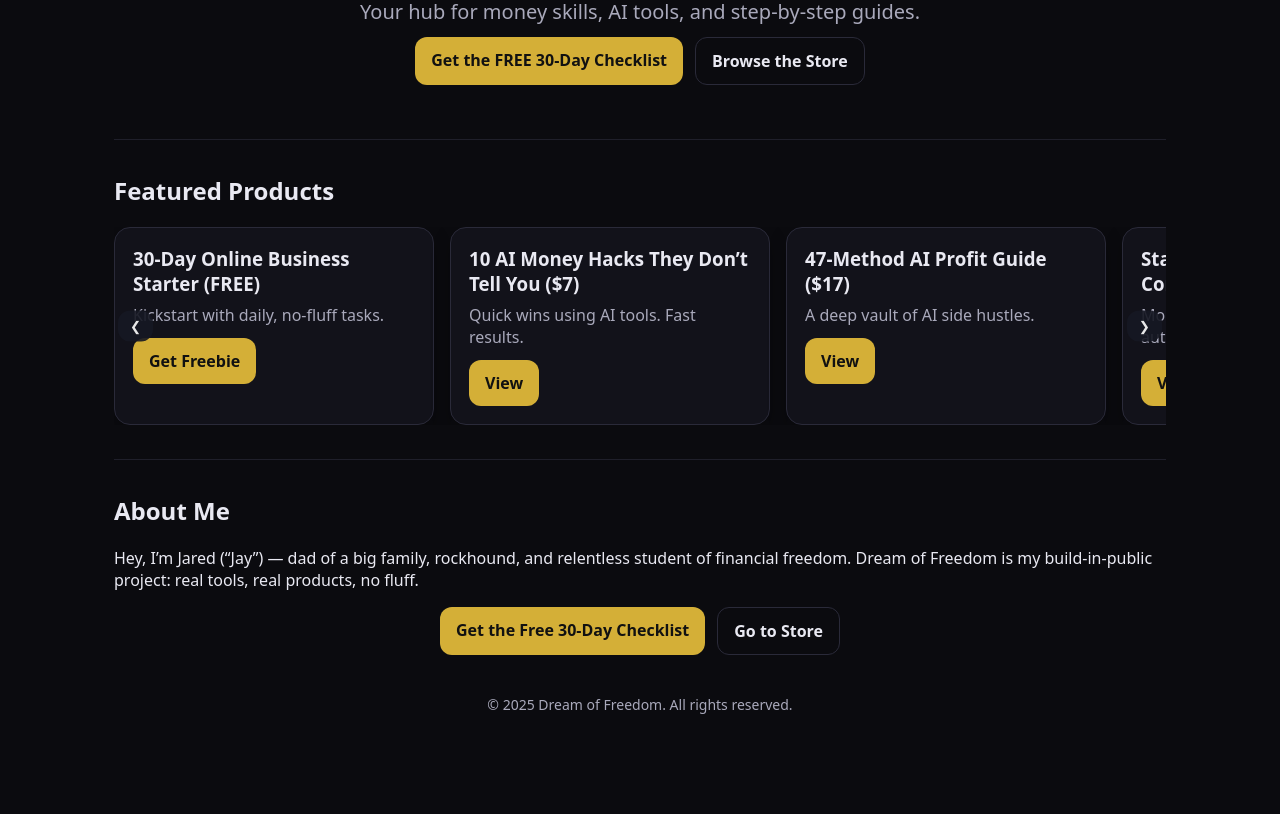
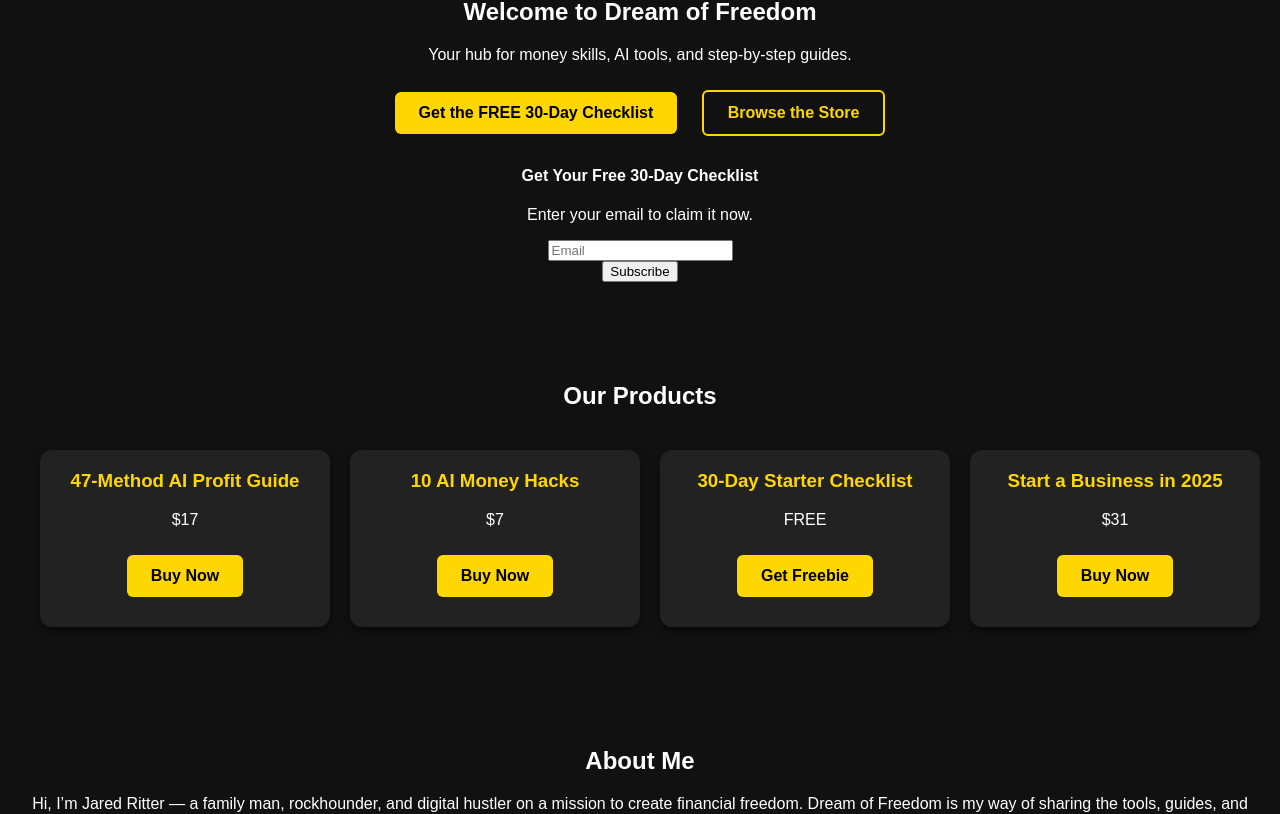
Before and after one commit to jared6nine/this-is-it, a plain HTML site: page index.html in a window 1280 px wide. Shown: the part 157-971 px from the top of the page. Before the commit the page ends 903 px from the top, so only its background shows below. Drawn offline with Linux system fonts and the light colour scheme; no server answers; a script that the page names is missing; a web font is replaced by a local one.

Commit message:
Update index.html

```diff
--- a/index.html
+++ b/index.html
@@ -1,63 +1,30 @@
-<!doctype html>
+<!DOCTYPE html>
 <html lang="en">
 <head>
-    <meta charset="utf-8" />
-    <meta name="viewport" content="width=device-width, initial-scale=1" />
-    <title>Dream of Freedom — Your Hub for Freedom, Wealth & Living</title>
-    <meta name="description" content="Digital products, AI tools, and step-by-step guides to build income and freedom.">
-
-    <!-- Base styles -->
+  <meta charset="UTF-8" />
+  <meta name="viewport" content="width=device-width, initial-scale=1.0" />
+  <title>Dream of Freedom</title>
   <style>
-      :root{
-        --bg:#0b0b0f; --card:#12121a; --text:#e9e9f2; --muted:#a9a9bb; --gold:#d4af37; --line:#1f1f2a; --accent:#2a2a39;
-      }
-      *{box-sizing:border-box}
-      html,body{margin:0;padding:0;background:var(--bg);color:var(--text);font-family:system-ui,-apple-system,Segoe UI,Roboto,Inter,Arial,sans-serif}
-      a{color:inherit;text-decoration:none}
-      .wrap{max-width:1100px;margin:0 auto;padding:24px}
-      header{display:flex;align-items:center;justify-content:space-between;gap:16px;margin-bottom:8px}
-      .brand{display:flex;align-items:center;gap:10px;font-weight:700}
-      .brand .logo{width:34px;height:34px;border-radius:8px;background:linear-gradient(135deg,#0e0e14,rgba(212,175,55,.15));border:1px solid #333}
-      nav a{opacity:.9;margin-left:14px}
-      nav a:hover{opacity:1}
-      .btn{display:inline-block;padding:12px 16px;border-radius:12px;background:var(--gold);color:#111;font-weight:700}
-      .btn.ghost{background:transparent;border:1px solid var(--accent);color:var(--text)}
-      .muted{color:var(--muted)}
-      .section{margin:34px 0}
-      .hr{height:1px;background:var(--line);margin:28px 0}
-
-      /* Hero */
-      .hero{padding:28px 0 10px;text-align:center}
-      .hero h1{font-size:clamp(28px,6vw,46px);line-height:1.15;margin:0 0 8px}
-      .hero p{font-size:clamp(16px,2.6vw,20px);color:var(--muted);margin:0}
-      .ctaRow{display:flex;gap:12px;justify-content:center;flex-wrap:wrap;margin-top:12px}
-
-      /* Carousel */
-      .carousel{position:relative;overflow:hidden;margin:16px auto;max-width:1100px}
-      .track{display:flex;gap:16px;scroll-behavior:smooth}
-      .card{min-width:280px;max-width:320px;flex:0 0 auto;padding:18px;border-radius:16px;background:var(--card);border:1px solid var(--accent);box-shadow:0 8px 18px rgba(0,0,0,.25)}
-      .card h3{margin:0 0 8px}
-      .card p{margin:0 0 12px}
-      .carBtn{position:absolute;top:50%;transform:translateY(-50%);border:none;background:#161823;padding:8px 12px;border-radius:12px;cursor:pointer;opacity:.9;color:#fff}
-      .carBtn:hover{opacity:1}
-      .prev{left:4px} .next{right:4px}
-      @media (max-width:640px){ .card{min-width:85vw} }
-
-      footer{margin:40px 0 8px;color:var(--muted);text-align:center;font-size:14px}
+    body { margin:0; font-family: Arial, sans-serif; background:#111; color:#fff; }
+    header { background:#000; padding:20px; text-align:center; }
+    header h1 { margin:0; font-size:2rem; color:gold; }
+    nav a { margin:0 15px; color:#fff; text-decoration:none; }
+    section { padding:40px 20px; text-align:center; }
+    .btn { display:inline-block; padding:12px 24px; background:gold; color:#000; font-weight:bold; text-decoration:none; margin:10px; border-radius:6px; }
+    .btn.ghost { background:transparent; border:2px solid gold; color:gold; }
+    footer { background:#000; padding:20px; text-align:center; font-size:0.9rem; color:#aaa; }
+    .product-slider { display:flex; overflow-x:auto; gap:20px; padding:20px; }
+    .product { background:#222; border-radius:12px; min-width:250px; padding:20px; box-shadow:0 4px 8px rgba(0,0,0,0.5); }
+    .product h3 { margin-top:0; color:gold; }
   </style>
 </head>
 <body>
-    <div class="wrap">
-      <!-- Header -->
   <header>
-        <div class="brand">
-          <div class="logo" aria-hidden="true"></div>
-          <div>Dream of Freedom</div>
-        </div>
-        <nav class="nav">
+    <h1>Dream of Freedom</h1>
+    <nav>
+      <a href="#home">Home</a>
       <a href="#store">Store</a>
       <a href="#about">About</a>
-          <a class="btn.ghost" href="#signup">Freebie</a>
     </nav>
   </header>
 
@@ -71,99 +38,82 @@
       <a class="btn ghost" href="#store">Browse the Store</a>
     </div>
 
-        <!-- ====== SIGNUP AREA ====== -->
+    <!-- SIGNUP AREA -->
     <div id="signup" style="max-width:560px;margin:16px auto 0;">
-          <!-- PASTE YOUR WHOLE MAILERLITE HTML EMBED CODE HERE -->
-          <!-- Example structure (do NOT use this example—use the real code from MailerLite):
-          <style type="text/css"> ... </style>
-          <div class="ml-form-embed" data-account="XXXX" data-form="YYYY"></div>
-          <script src="https://assets.mailerlite.com/js/universal.js"></script>
-          -->
+      <!-- START MailerLite HTML EMBED -->
+      <style type="text/css">@import url("https://assets.mlcdn.com/fonts.css?version=1755079");</style>
+      <div id="mlb2-162629249672414609" class="ml-form-embedContainer ml-subscribe-form ml-subscribe-form-162629249672414609">
+        <div class="ml-form-align-center">
+          <div class="ml-form-embedWrapper embedForm">
+            <div class="ml-form-embedBody ml-form-embedBodyDefault row-form">
+              <div class="ml-form-embedContent">
+                <h4>Get Your Free 30-Day Checklist</h4>
+                <p>Enter your email to claim it now.</p>
               </div>
-        <!-- ======================== -->
-      </section>
-
-      <div class="hr"></div>
-
-      <!-- Store / Slideshow -->
-      <section id="store" class="section">
-        <h2>Featured Products</h2>
-
-        <div class="carousel" aria-label="Product carousel">
-          <button class="carBtn prev" aria-label="Previous">&#10094;</button>
-
-          <div class="track">
-            <!-- Freebie FIRST -->
-            <article class="card">
-              <h3>30-Day Online Business Starter (FREE)</h3>
-              <p class="muted">Kickstart with daily, no-fluff tasks.</p>
-              <a class="btn" href="https://jared585.gumroad.com/l/sbqwjb" target="_blank" rel="noopener">Get Freebie</a>
-            </article>
-
-            <article class="card">
-              <h3>10 AI Money Hacks They Don’t Tell You ($7)</h3>
-              <p class="muted">Quick wins using AI tools. Fast results.</p>
-              <a class="btn" href="https://jared585.gumroad.com/l/jxgog" target="_blank" rel="noopener">View</a>
-            </article>
-
-            <article class="card">
-              <h3>47-Method AI Profit Guide ($17)</h3>
-              <p class="muted">A deep vault of AI side hustles.</p>
-              <a class="btn" href="https://jared585.gumroad.com/l/ithyji" target="_blank" rel="noopener">View</a>
-            </article>
-
-            <article class="card">
-              <h3>Start a Business in 2025 — Complete Guide ($31)</h3>
-              <p class="muted">Modern setup, marketing & automation.</p>
-              <a class="btn" href="https://jared585.gumroad.com/l/oygcb" target="_blank" rel="noopener">View</a>
-            </article>
-
-            <article class="card">
-              <h3>50 Exclusive Money Secrets ($37)</h3>
-              <p class="muted">High-leverage tactics and uncommon plays.</p>
-              <a class="btn" href="https://jared585.gumroad.com/l/uhhjt" target="_blank" rel="noopener">View</a>
-            </article>
+              <form class="ml-block-form" action="https://assets.mailerlite.com/jsonp/1651327/forms/162629249672414609/subscribe" data-code="" method="post" target="_blank">
+                <div class="ml-form-formContent">
+                  <div class="ml-form-fieldRow">
+                    <div class="ml-field-group ml-field-email ml-validate-email ml-validate-required">
+                      <input type="email" class="form-control" data-inputmask="" name="fields[email]" placeholder="Email" autocomplete="email" />
                     </div>
-
-          <button class="carBtn next" aria-label="Next">&#10095;</button>
+                  </div>
+                </div>
+                <div class="ml-form-embedSubmit">
+                  <button type="submit" class="primary">Subscribe</button>
+                </div>
+              </form>
+            </div>
+          </div>
+        </div>
+      </div>
+      <script src="https://groot.mailerlite.com/js/w/webforms.min.js?v176e10baa5e7ed80d35ae235be3d5024" type="text/javascript"></script>
+      <script>
+        fetch("https://assets.mailerlite.com/jsonp/1651327/forms/162629249672414609/takel")
+      </script>
+      <!-- END MailerLite HTML EMBED -->
     </div>
   </section>
 
-      <div class="hr"></div>
-
-      <!-- About -->
-      <section id="about" class="section">
-        <h2>About Me</h2>
-        <p>Hey, I’m Jared (“Jay”) — dad of a big family, rockhound, and relentless student of financial freedom.
-           Dream of Freedom is my build-in-public project: real tools, real products, no fluff.</p>
-
-        <div class="ctaRow" style="margin-top:12px;">
-          <a class="btn" href="#signup">Get the Free 30-Day Checklist</a>
-          <a class="btn ghost" href="#store">Go to Store</a>
+  <!-- Store -->
+  <section id="store">
+    <h2>Our Products</h2>
+    <div class="product-slider">
+      <div class="product">
+        <h3>47-Method AI Profit Guide</h3>
+        <p>$17</p>
+        <a href="https://jared585.gumroad.com/l/ithyji" class="btn">Buy Now</a>
+      </div>
+      <div class="product">
+        <h3>10 AI Money Hacks</h3>
+        <p>$7</p>
+        <a href="https://jared585.gumroad.com/l/jxgog" class="btn">Buy Now</a>
+      </div>
+      <div class="product">
+        <h3>30-Day Starter Checklist</h3>
+        <p>FREE</p>
+        <a href="https://jared585.gumroad.com/l/sbqwjb" class="btn">Get Freebie</a>
+      </div>
+      <div class="product">
+        <h3>Start a Business in 2025</h3>
+        <p>$31</p>
+        <a href="https://jared585.gumroad.com/l/oygcb" class="btn">Buy Now</a>
+      </div>
+      <div class="product">
+        <h3>50 Exclusive Money Secrets</h3>
+        <p>$37</p>
+        <a href="https://jared585.gumroad.com/l/uhhjt" class="btn">Buy Now</a>
+      </div>
     </div>
   </section>
 
+  <!-- About -->
+  <section id="about">
+    <h2>About Me</h2>
+    <p>Hi, I’m Jared Ritter — a family man, rockhounder, and digital hustler on a mission to create financial freedom. Dream of Freedom is my way of sharing the tools, guides, and knowledge that I’ve used to move closer to that dream.</p>
+  </section>
+
   <footer>
-        © <span id="yr"></span> Dream of Freedom. All rights reserved.
+    <p>© 2025 Dream of Freedom. All rights reserved.</p>
   </footer>
-    </div>
-
-    <!-- Tiny JS: carousel + year -->
-    <script>
-      // Carousel controls
-      (function(){
-        const wrap = document.querySelector('.carousel');
-        if(!wrap) return;
-        const track = wrap.querySelector('.track');
-        const prev = wrap.querySelector('.prev');
-        const next = wrap.querySelector('.next');
-        const card = () => track.querySelector('.card');
-        const step = () => (card() ? card().offsetWidth + 16 : 320);
-        prev.addEventListener('click', ()=> track.scrollBy({left: -step(), behavior:'smooth'}));
-        next.addEventListener('click', ()=> track.scrollBy({left:  step(), behavior:'smooth'}));
-      })();
-      // Footer year
-      document.getElementById('yr').textContent = new Date().getFullYear();
-    </script>
 </body>
 </html>
```
Lines whose indentation alone changed are shown as unchanged.
